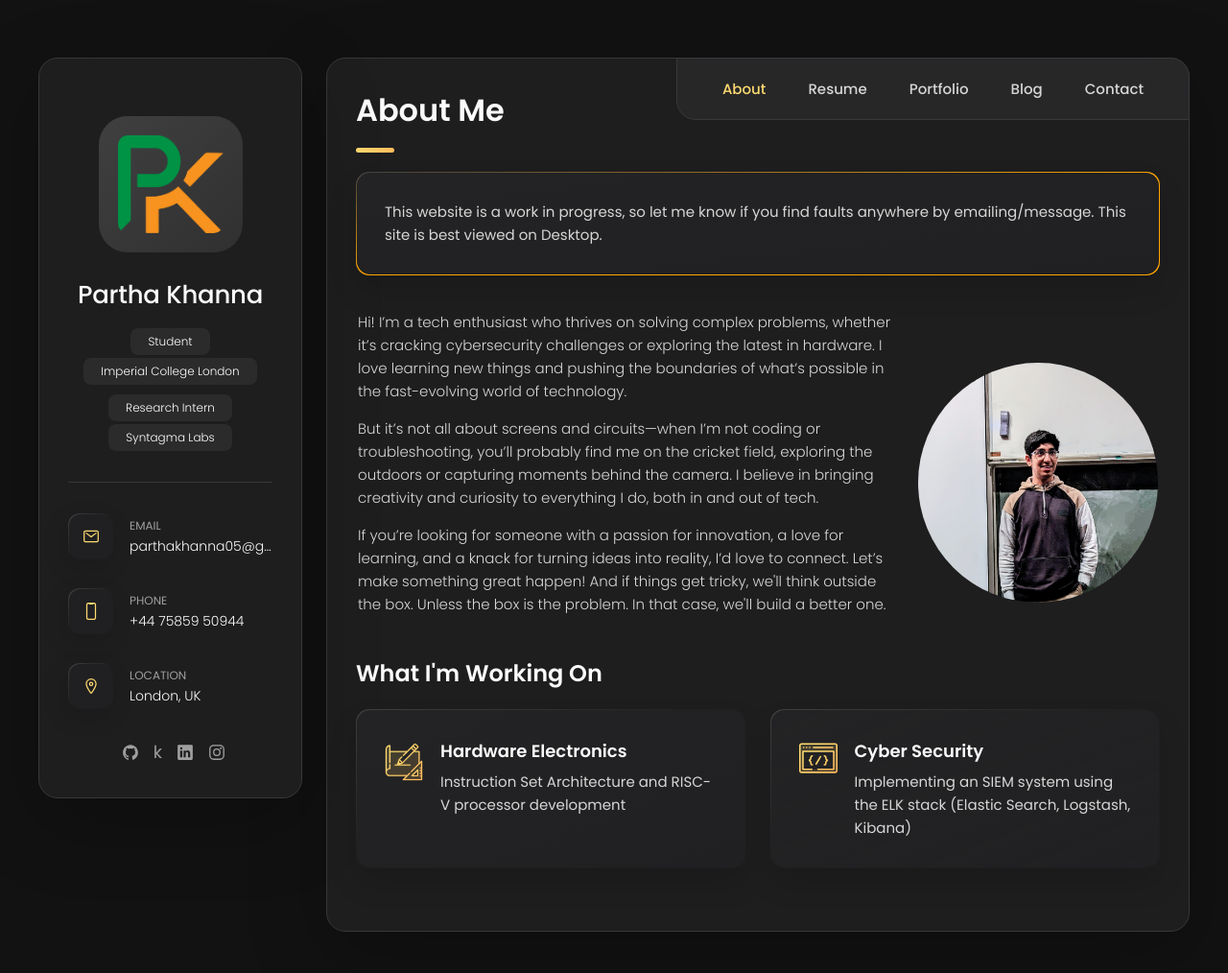
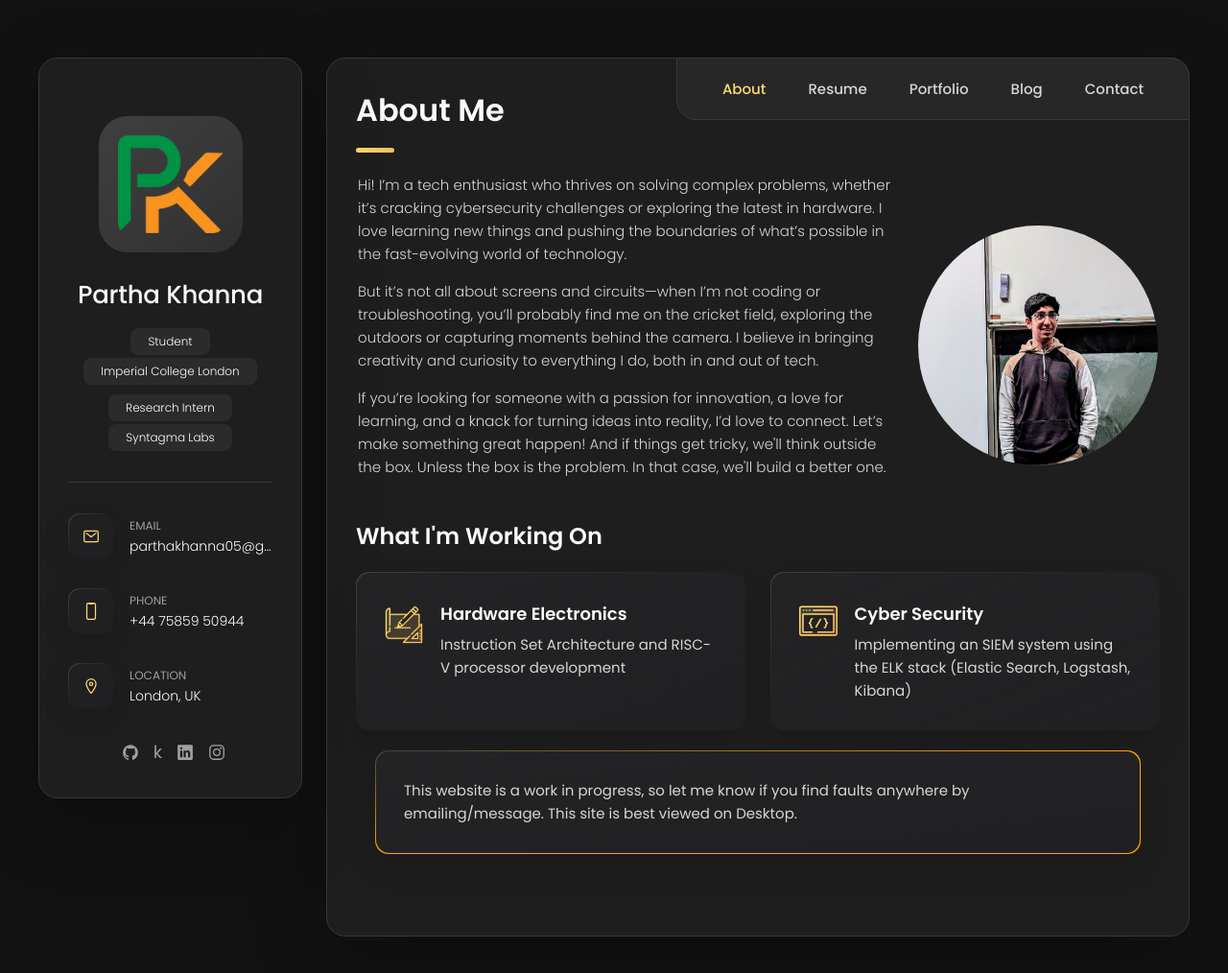
Before and after one commit to parthak314/parthak314.github.io, a website: page index.html in a window 1280 px wide. Shown: the whole page at 96% size. Drawn offline with nearby package versions, Linux system fonts and the light colour scheme; files whose address does not match are found by name.

Commit message:
Moved safety mesage to bottom

```diff
--- a/index.html
+++ b/index.html
@@ -201,16 +201,6 @@
         <header>
           <h2 class="h2 article-title">About me</h2>
         </header>
-        <section class="service">
-           <li class="service-item" style="background-color:orange;">
-                <p class="service-item-text">
-                  This website is a work in progress, so let me know if you find faults anywhere by emailing/message.
-                  This site is best viewed on Desktop.
-                </p>
-            </li>
-
-
-        </section>
         <table>
           <tr>
             <td>
@@ -274,6 +264,7 @@
 
               </li>
 
+
               <!-- <li class="service-item">
 
                 <div class="service-icon-box">
@@ -307,6 +298,15 @@
               </li> -->
 
             </ul>
+
+            <section class="service" style="padding: 20px;">
+              <li class="service-item" style="background-color:orange;">
+                   <p class="service-item-text">
+                     This website is a work in progress, so let me know if you find faults anywhere by emailing/message.
+                     This site is best viewed on Desktop.
+                   </p>
+               </li>
+           </section>
 
           </section>
 
```
